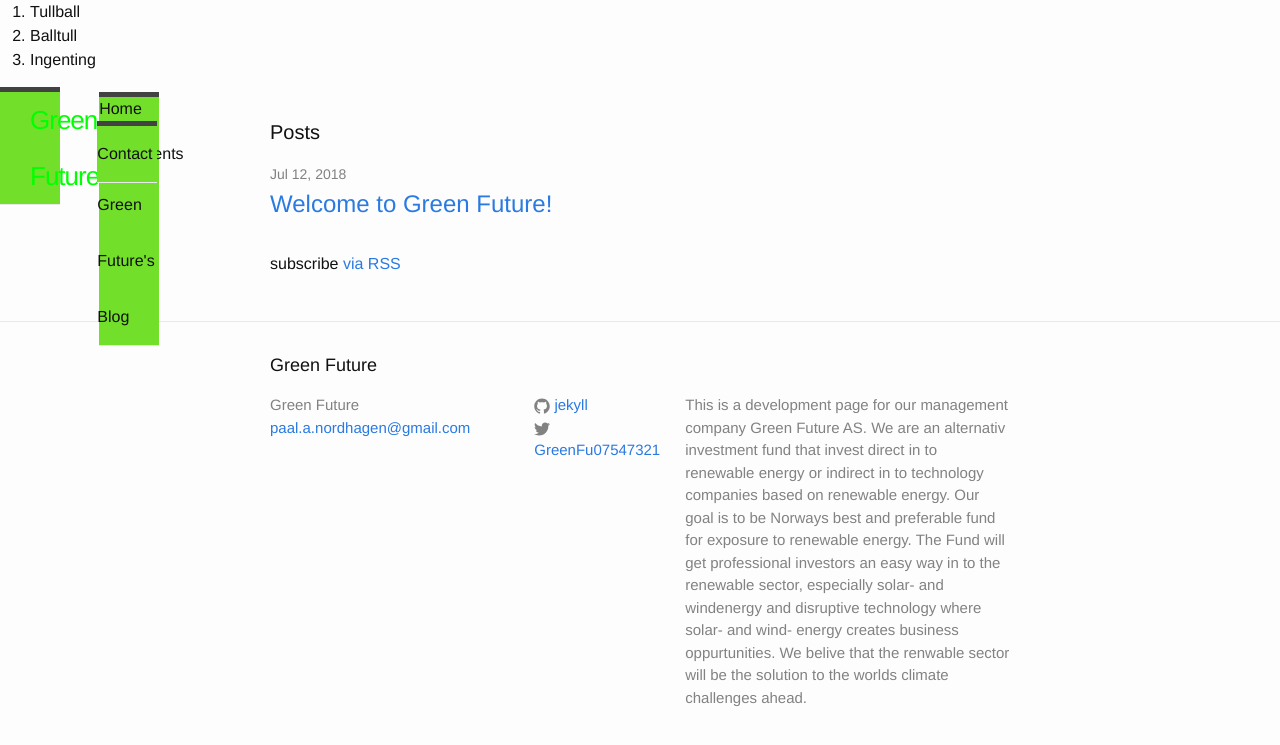
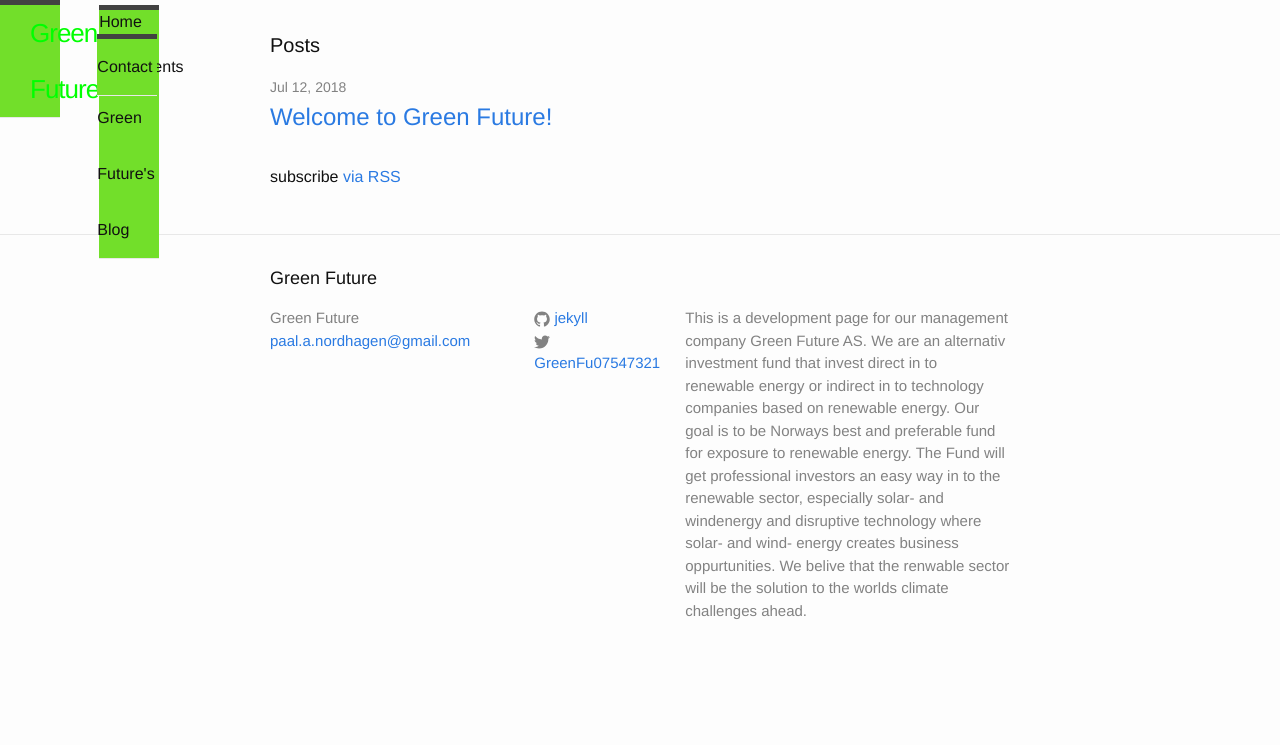
Before and after one commit to Paal-August/Paal-August.github.io, a Jekyll site: the page built from index.html, in a window 1280 px wide. Shown: the top 745 px of the page. Built offline with Jekyll 4.4.1, drawn with Linux system fonts in a browser that asks for light colours.

Commit message:
Update default.html

```diff
--- a/_layouts/default.html
+++ b/_layouts/default.html
@@ -4,13 +4,7 @@
   {% include head.html %}
 
   <body>
-    <div>
-      <ol>
-        <li>Tullball</li>
-        <li>Balltull</li>
-        <li>Ingenting</li>
-      </ol>
-    </div>
+
     {% include header.html %}
 
     <div class="page-content">
```
